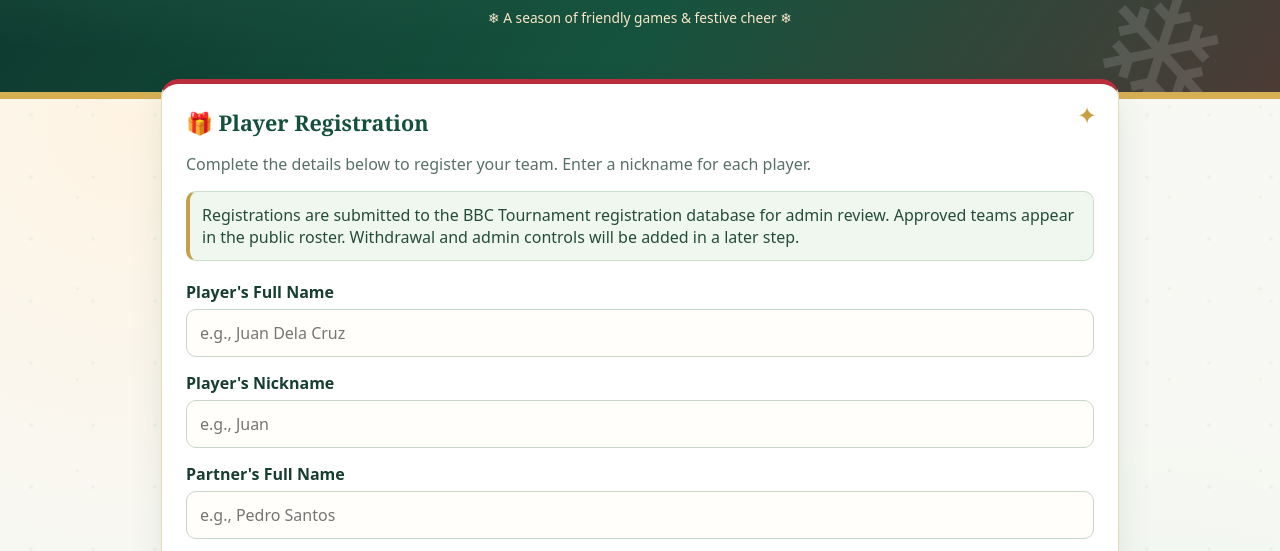
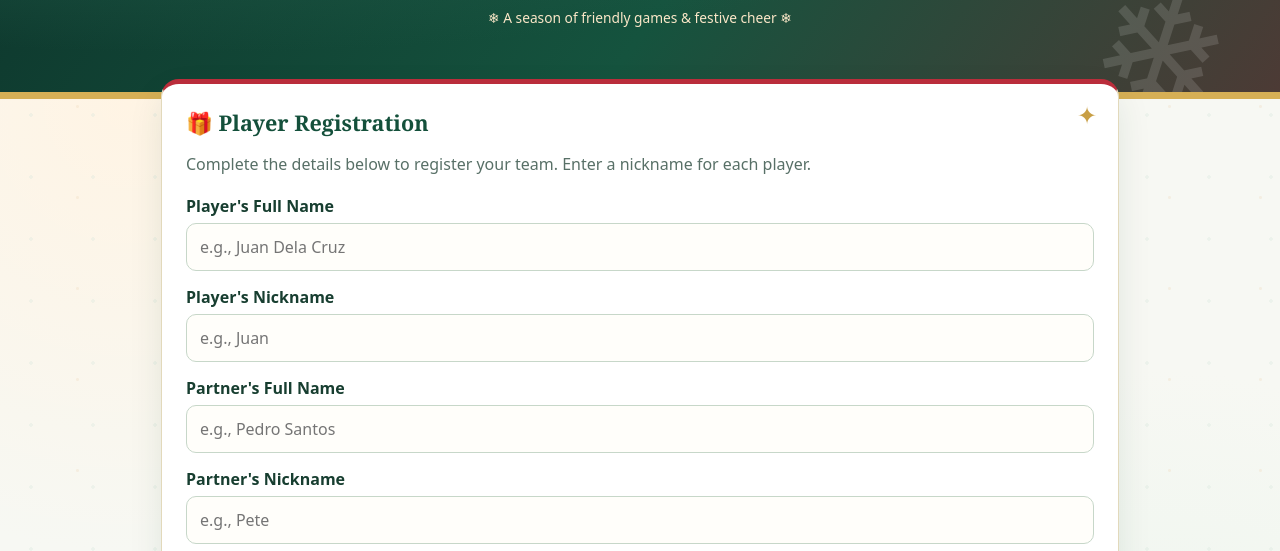
Before and after one commit to Raven221B/badminton-registration-roster, a plain HTML site: page index.html in a window 1280 px wide. Shown: the part 236-787 px from the top of the page. Drawn offline with Linux system fonts and the light colour scheme; no server answers.

```diff
--- a/index.html
+++ b/index.html
@@ -90,7 +90,6 @@
     <section>
       <h2>🎁 Player Registration</h2>
       <p class="muted">Complete the details below to register your team. Enter a nickname for each player.</p>
-      <div class="note" role="status">Registrations are submitted to the BBC Tournament registration database for admin review. Approved teams appear in the public roster. Withdrawal and admin controls will be added in a later step.</div>
       <form id="registrationForm">
         <div><label for="player">Player's Full Name</label><input id="player" name="player" minlength="2" maxlength="100" placeholder="e.g., Juan Dela Cruz" required autocomplete="name"></div>
         <div><label for="playerNickname">Player's Nickname</label><input id="playerNickname" name="playerNickname" maxlength="50" placeholder="e.g., Juan" required></div>
```
